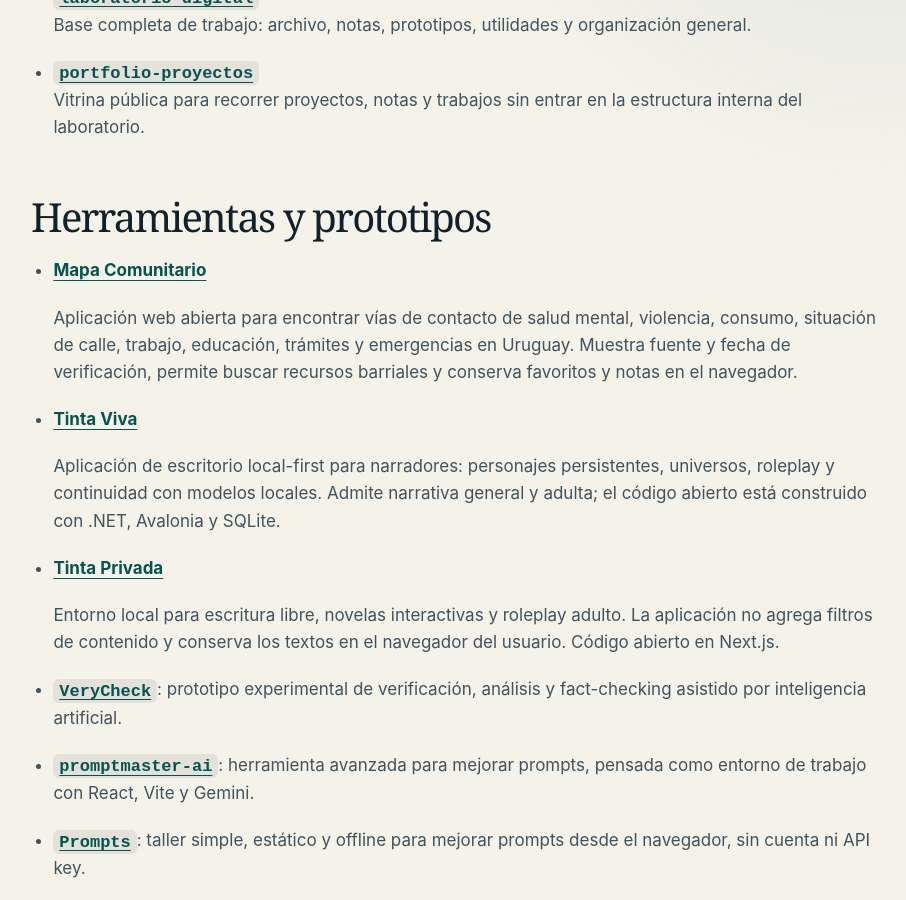
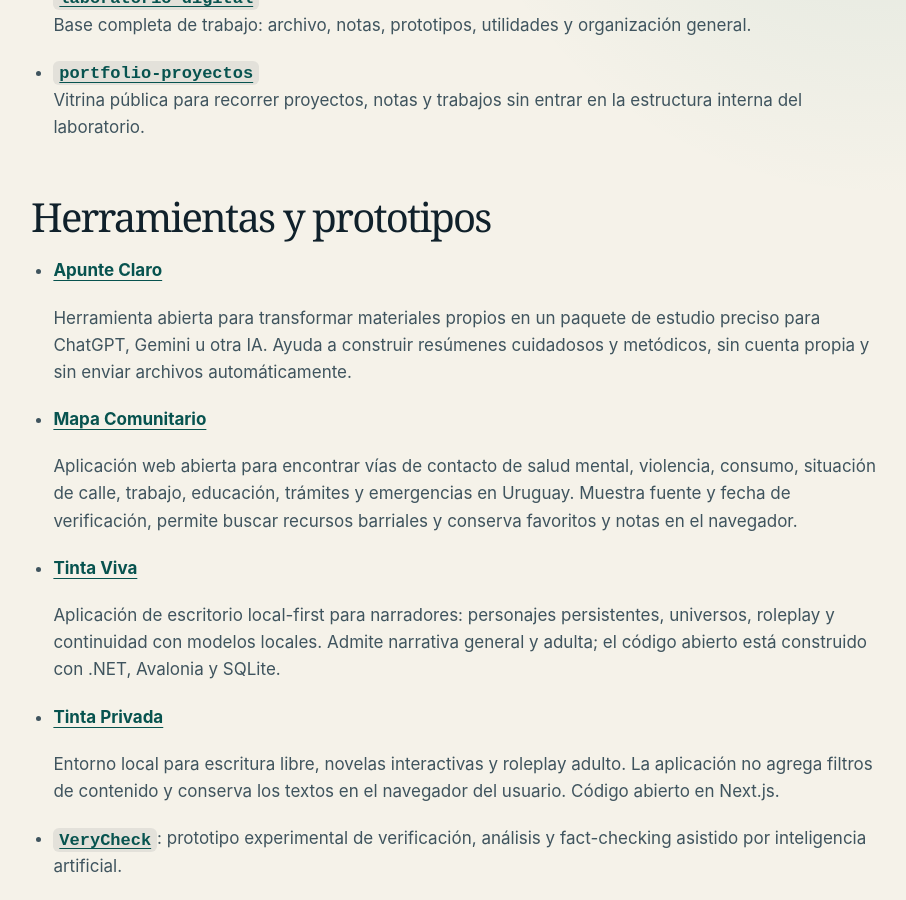
Before and after one commit to Hefestion1989/portfolio-proyectos, a Jekyll site: the page built from proyectos/index.md, in a window 1280 px wide and 900 px high, scrolled down 449 px. Shown: the whole window, without its empty margins (179-1085 px from the left). Built offline with Jekyll 4.4.1, drawn with Linux system fonts in a browser that asks for light colours.

Commit message:
Agregar Apunte Claro a la vitrina pública (#8)
Incorpora la ficha, los índices y el acceso desde la portada con enlaces a la aplicación y al repositorio abierto.

```diff
--- a/index.html
+++ b/index.html
@@ -256,6 +256,10 @@
       <section class="more-work" aria-labelledby="more-title">
         <h2 id="more-title">Más trabajo</h2>
         <div class="more-links">
+          <a href="proyectos/apunte-claro.html"
+            ><strong>Apunte Claro</strong
+            ><span>Resúmenes académicos con método y la IA que elijas</span></a
+          >
           <a href="https://hefestion1989.github.io/auditoria-local-pc/"
             ><strong>Auditoría Local PC</strong
             ><span>Diagnóstico privado de rendimiento para Windows</span></a
--- a/proyectos/index.md
+++ b/proyectos/index.md
@@ -15,6 +15,12 @@
   Vitrina pública para recorrer proyectos, notas y trabajos sin entrar en la estructura interna del laboratorio.
 
 ## Herramientas y prototipos
+
+- [Apunte Claro](apunte-claro.html)
+
+  Herramienta abierta para transformar materiales propios en un paquete de
+  estudio preciso para ChatGPT, Gemini u otra IA. Ayuda a construir resúmenes
+  cuidadosos y metódicos, sin cuenta propia y sin enviar archivos automáticamente.
 
 - [Mapa Comunitario](mapa-comunitario.html)
 
```
Also changed, not shown: proyectos/README.md (+6 -0 lines), proyectos/apunte-claro.md (added, +39 -0 lines), README.md.
